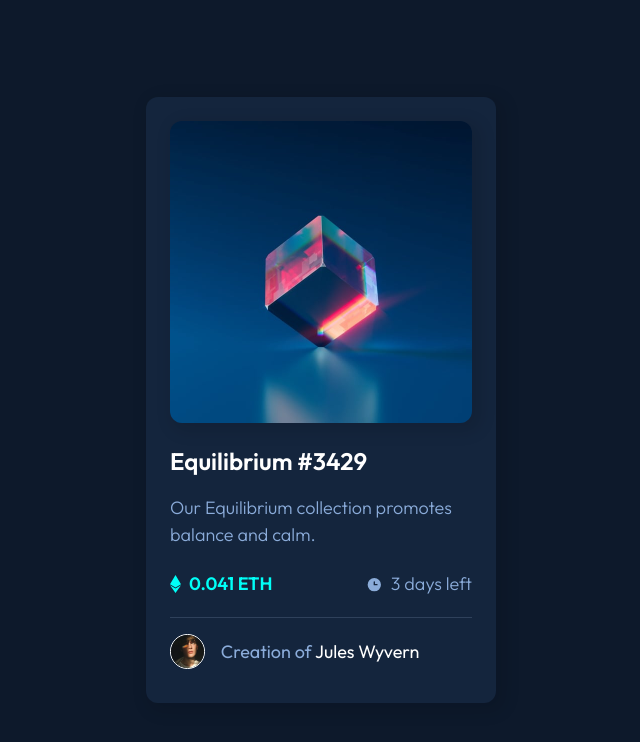
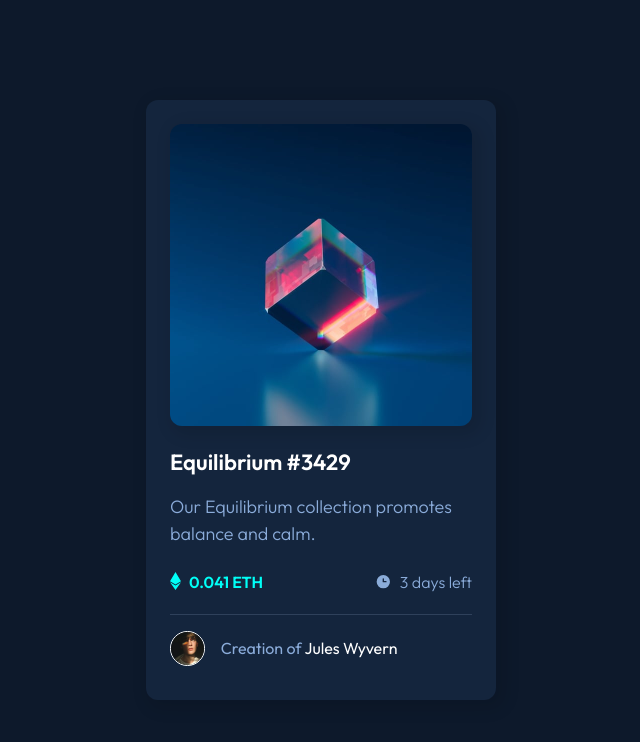
Before and after one commit to Vincenzo-Git-hub/nft-preview-card, a website: page index.html in a window 1280 px wide. Shown: the whole page, without its empty margins (319-959 px from the left). Drawn offline with Linux system fonts and the light colour scheme.

Commit message:
updated files

```diff
--- a/scss/base/_typography.scss
+++ b/scss/base/_typography.scss
@@ -6,7 +6,6 @@ body {
 }
 
 p {
-  font-size: var(--fs-paragraph);
   color: var(--Soft-blue);
   font-weight: 300;
 }
@@ -15,6 +14,10 @@ p {
   &__title {
     color: var(--White);
     font-size: var(--fs-title);
+  }
+
+  &__paragraph {
+    font-size: var(--fs-paragraph);
   }
 
   &__ethereum {
--- a/scss/util/_font.scss
+++ b/scss/util/_font.scss
@@ -4,5 +4,5 @@
 
   //font-size
   --fs-paragraph: 1.125rem;
-  --fs-title: 1.5rem;
+  --fs-title: 1.375rem;
 }
```
Also changed, not shown: dist/style.css, 1 other file.
